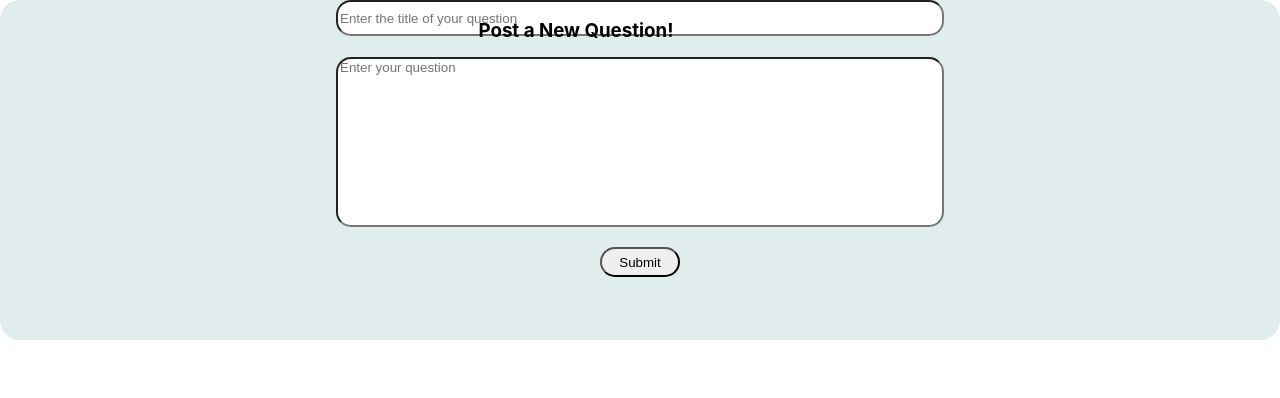
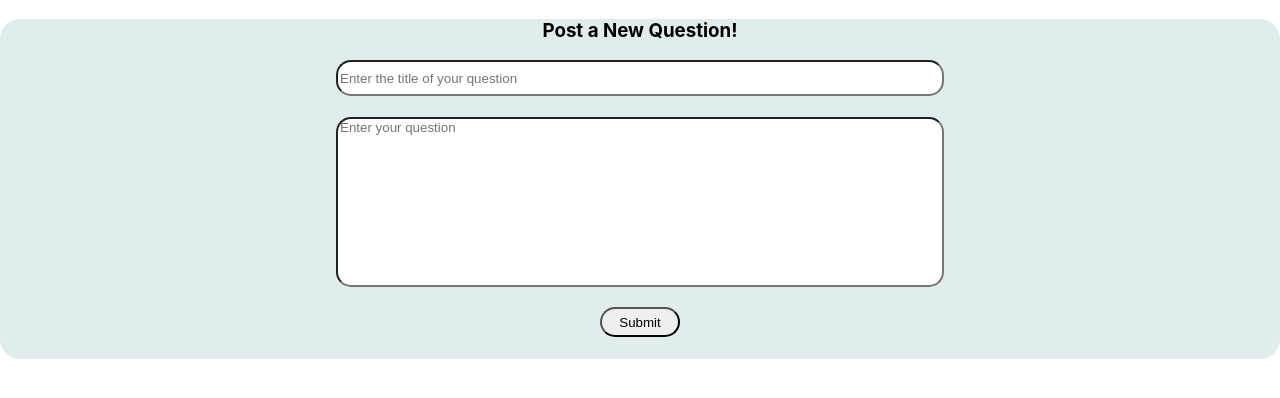
Before and after one commit to AbhB2303/SOEN341_Project, a React (Create React App) app: page / in a window 1280 px wide. Shown: the top 398 px of the page. Built offline with nearby package versions, Linux system fonts and the light colour scheme.

Commit message:
Update AskQuestionForm.jsx

```diff
--- a/src/components/AskQuestionForm.jsx
+++ b/src/components/AskQuestionForm.jsx
@@ -6,7 +6,7 @@ class AskQuestionForm extends Component {
     render() {
         return (
             <div className="box">
-                <div className="h3">
+                <div className="h2">
                     <h3>Post a New Question!</h3>
                 </div>
                 <form className="form">
```
